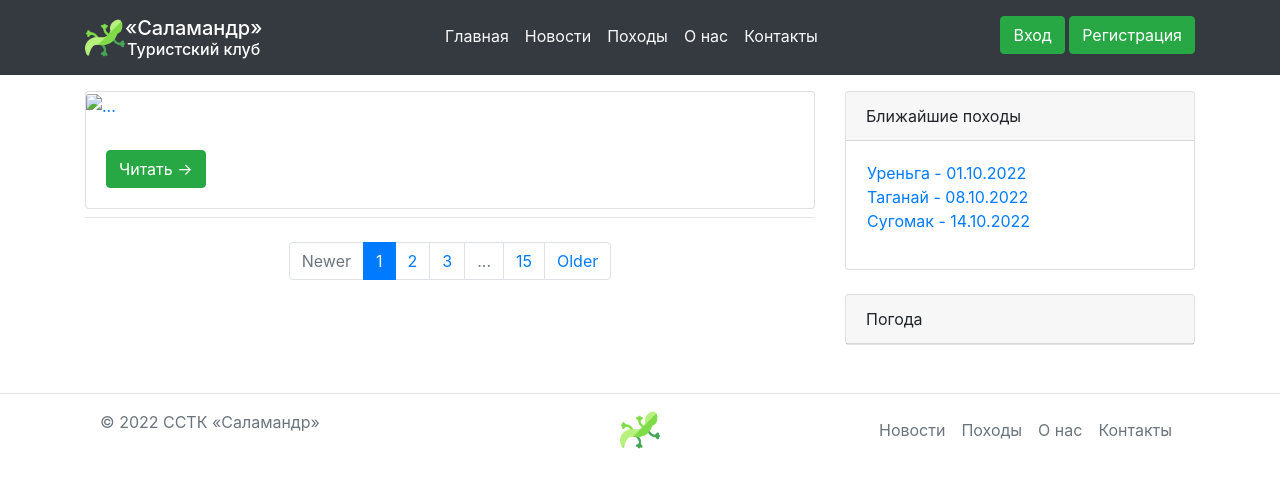
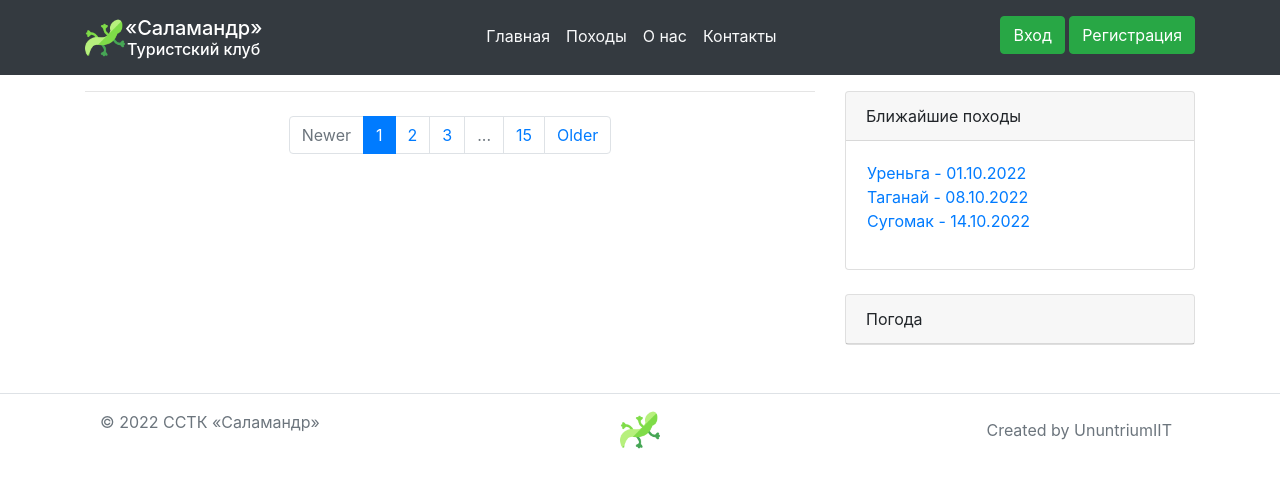
Before and after one commit to UnuntriumIIT/tourist_club, a Django app: page / in a window 1280 px wide. Shown: the top 488 px of the page. Run offline with Django 4.2, Linux system fonts and the light colour scheme; data that the repository does not hold is empty; some libraries are stand-ins or nearby versions.

Commit message:
main page

```diff
--- a/templates/base_page.html
+++ b/templates/base_page.html
@@ -26,7 +26,6 @@
 
             <ul class="nav col-12 col-lg-auto me-lg-auto mb-2 justify-content-center mb-md-0">
                 <li><a href="/" class="nav-link px-2 text-light">Главная</a></li>
-                <li><a href="/news" class="nav-link px-2 text-light">Новости</a></li>
                 <li><a href="/hikes" class="nav-link px-2 text-light">Походы</a></li>
                 <li><a href="/about" class="nav-link px-2 text-light">О нас</a></li>
                 <li><a href="/contacts" class="nav-link px-2 text-light">Контакты</a></li>
@@ -55,10 +54,7 @@
                 <img width="40" height="40" alt="icon" src={% static 'img/lizard.png' %}>
             </a>
             <ul class="nav col-md-4 justify-content-end">
-                <li><a href="/news" class="nav-link px-2 text-muted">Новости</a></li>
-                <li><a href="/hikes" class="nav-link px-2 text-muted">Походы</a></li>
-                <li><a href="/about" class="nav-link px-2 text-muted">О нас</a></li>
-                <li><a href="/contacts" class="nav-link px-2 text-muted">Контакты</a></li>
+                <li><a href="https://github.com/UnuntriumIIT" class="nav-link px-2 text-muted" target="_blank">Created by UnuntriumIIT</a></li>
             </ul>
         </div>
     </div>
--- a/templates/tourist/news_page.html
+++ /dev/null
@@ -1,5 +0,0 @@
-{% extends 'base_page.html' %}
-{% block title %}Новости{% endblock title %}
-{% block content %}
-
-{% endblock content %}
--- a/templates/tourist/objects/publications/big_publ.html
+++ b/templates/tourist/objects/publications/big_publ.html
@@ -1,8 +1,10 @@
+{% if article_big %}
 <div class="card mb-2">
-    <a href="#!"><img class="card-img-top" alt="..." style="max-width: 730px" src={{ article_big.0.image_src }} ></a>
+    <a href="#!"><img class="card-img-top" alt="..." style="max-width: 730px" src="{{ article_big.0.image_src.url }}" ></a>
     <div class="card-body">
-        <div class="small text-muted">{{ article_big.0.created_date }}</div>
+        <div class="small text-muted">{{ article_big.0.created_date }}, {{ article_big.0.author }}</div>
         <h2 class="card-title">{{ article_big.0.title }}</h2>
         <a class="btn btn-success" href="#!">Читать →</a>
     </div>
 </div>
+{% endif %}
--- a/templates/tourist/objects/publications/mini_publ.html
+++ b/templates/tourist/objects/publications/mini_publ.html
@@ -1,8 +1,8 @@
 {% for a in articles_mini %}
 <div class="card mx-auto mb-2" style="width: 49%">
-    <a href="#!"><img class="card-img-top" style="max-height: 350px" alt="" src={{ a.image_src }}></a>
+    <a href="#!"><img class="card-img-top" style="max-height: 350px" alt="" src={{ a.image_src.url }}></a>
     <div class="card-body">
-        <div class="small text-muted">{{ a.created_date }}</div>
+        <div class="small text-muted">{{ a.created_date }}, {{ a.author }}</div>
         <h2 class="card-title h4">{{ a.title }}</h2>
         <a class="btn btn-success" href="#!">Читать →</a>
     </div>
--- a/tour/settings.py
+++ b/tour/settings.py
@@ -2,6 +2,7 @@ from pathlib import Path
 import os
 
 # Build paths inside the project like this: BASE_DIR / 'subdir'.
+
 BASE_DIR = Path(__file__).resolve().parent.parent
 
 # SECURITY WARNING: keep the secret key used in production secret!
@@ -106,3 +107,6 @@ STATIC_ROOT = os.path.join(BASE_DIR, 'static')
 
 # Default primary key field type
 DEFAULT_AUTO_FIELD = 'django.db.models.BigAutoField'
+
+MEDIA_ROOT = os.path.join(BASE_DIR, 'uploads')
+MEDIA_URL = '/uploads/'
--- a/tourist_site/models.py
+++ b/tourist_site/models.py
@@ -7,7 +7,7 @@ class Article(models.Model):
 
     author = models.ForeignKey(settings.AUTH_USER_MODEL, on_delete=models.CASCADE)
     title = models.CharField(max_length=200)
-    image_src = models.URLField()
+    image_src = models.FileField(upload_to='article', null=True, blank=True, verbose_name='image')
     text = models.TextField()
     is_main = models.BooleanField()
     created_date = models.DateTimeField(default=timezone.now)
--- a/tourist_site/urls.py
+++ b/tourist_site/urls.py
@@ -1,11 +1,12 @@
+from django.conf import settings
+from django.conf.urls.static import static
 from django.urls import path, include
 from . import views
 
 urlpatterns = [
     path('', views.main_page, name='main_page'),
     path('accounts/', include('accounts.urls')),
-    path('news/', views.news_view),
     path('hikes/', views.hikes_view),
     path('about/', views.about_view),
     path('contacts/', views.contacts_view),
-]
+] + static(settings.MEDIA_URL, document_root=settings.MEDIA_ROOT)
--- a/tourist_site/views.py
+++ b/tourist_site/views.py
@@ -60,10 +60,6 @@ def register_view(request):
     return render(request, './accounts/registration.html')
 
 
-def news_view(request):
-    return render(request, './tourist/news_page.html')
-
-
 def hikes_view(request):
     return render(request, './tourist/hikes_page.html')
 
```
Also changed, not shown: tourist_site/migrations/0004_alter_article_image_src.py (added), uploads/article/images.png (added), uploads/article/klubnika-iagoda-fragaria-viridis-polunitsa.jpg (added), uploads/article/lisa-fox-sireneyi-biriuzovyi-poligon-poligonalnaia-grafika-l.jpg (added), uploads/article/poliot-tuchi-zakat-priroda-oblaka-ptitsy-tsapli-zakhod-solnt.jpg (added), uploads/article/tuman-sad-derevya-olivki.jpg (added), uploads/article/zakat-nebo-oblaka-park-shtata-emerald-bei-park-river-tree-su.jpg (added).
